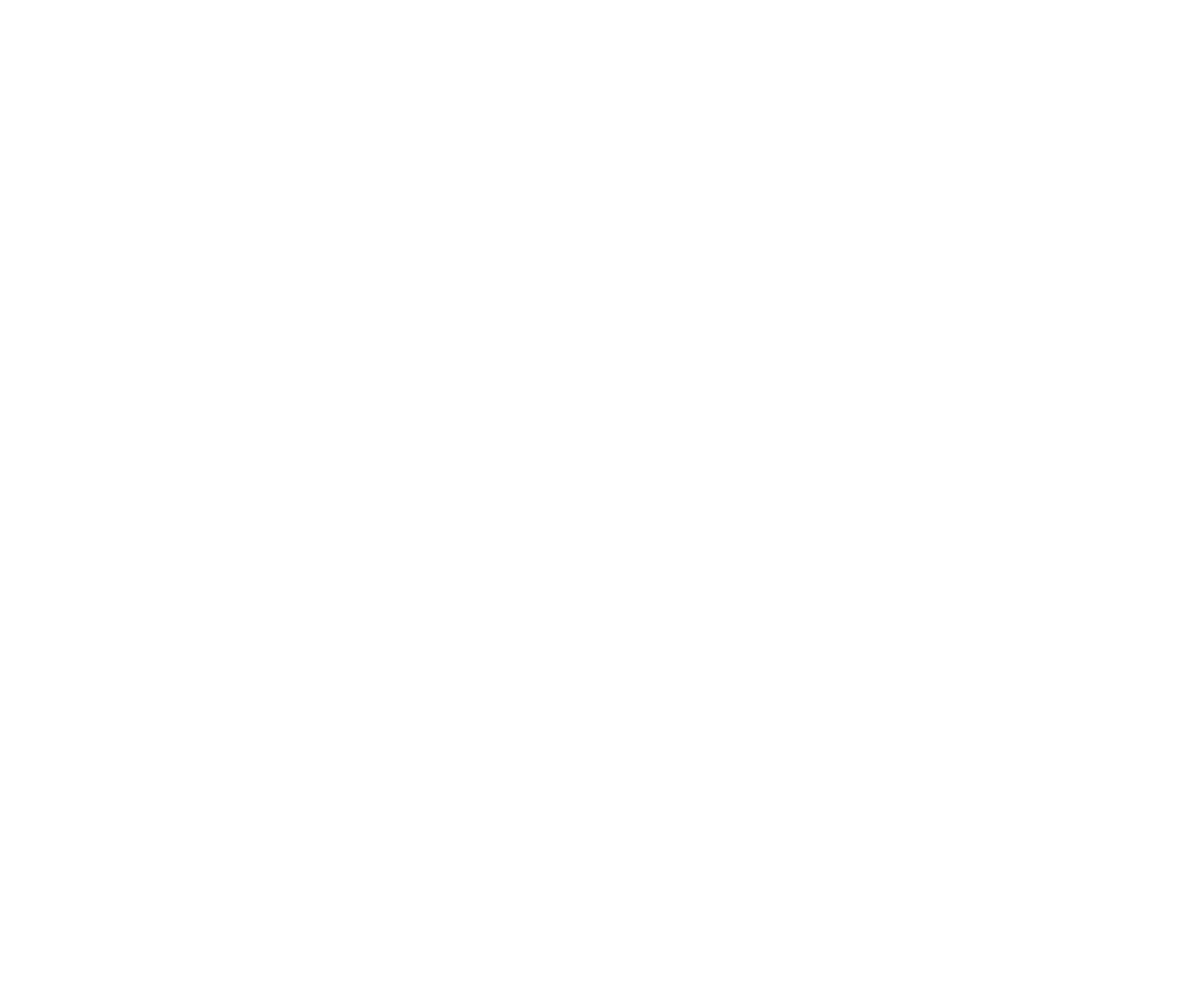
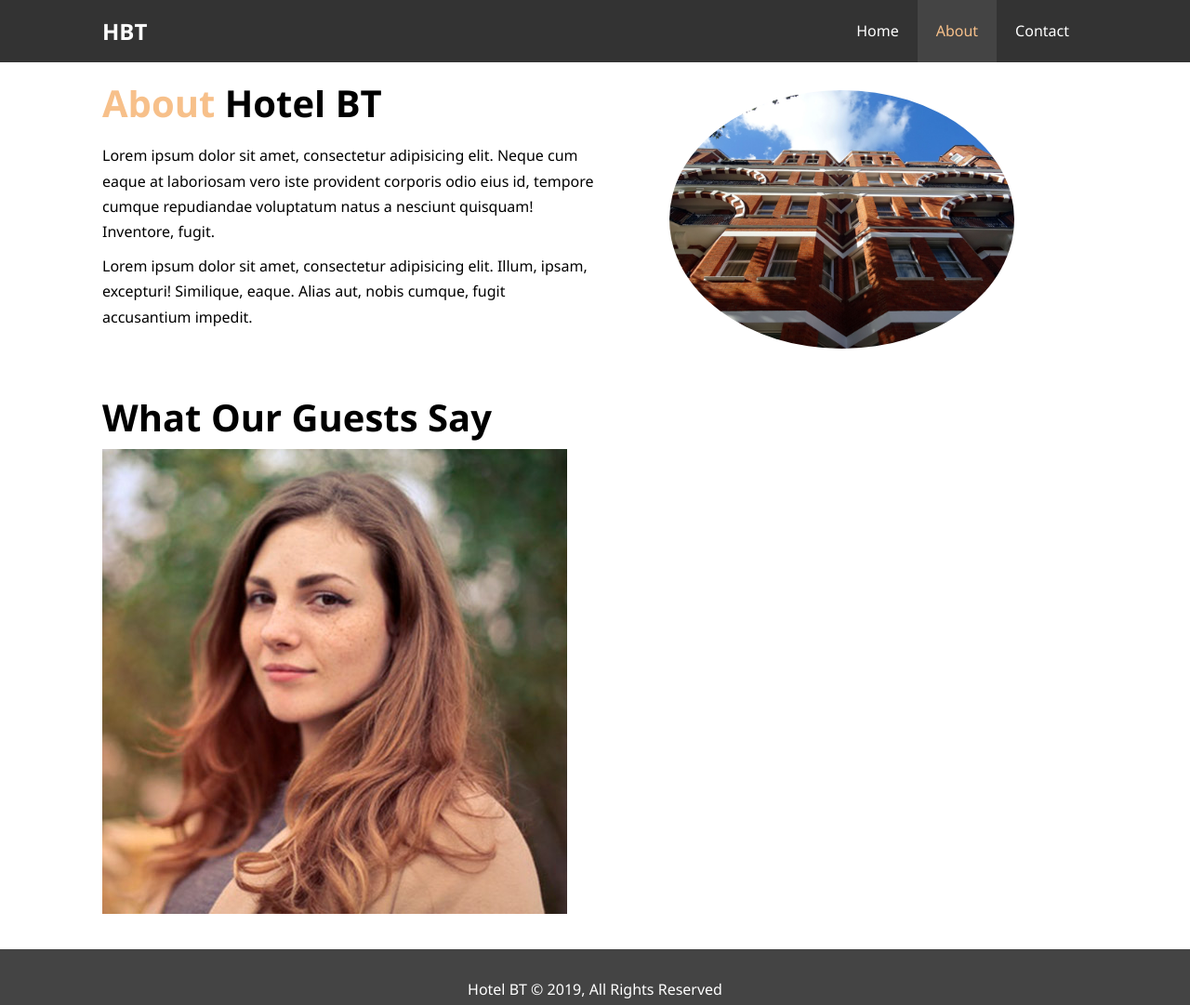
Before and after one commit to JoeQuattrone/hbt_hotel, a plain HTML site: page about.html in a window 1280 px wide. Shown: the whole page at 93% size. Before the commit the page ends 800 px from the top, so only its background shows below. Drawn offline with Linux system fonts and the light colour scheme.

Commit message:
style about page

```diff
--- a/about.html
+++ b/about.html
@@ -0,0 +1,52 @@
+<!DOCTYPE html>
+<html lang="en" dir="ltr">
+  <head>
+    <meta charset="utf-8">
+    <meta name="description" content="Welcome to the most extraordinary hotel in Boston Massachusetts">
+    <meta name="keywords" content="hotel, boston hotel, new endgland hotel">
+    <link rel="stylesheet" type="text/css" href="css/style.css" />
+    <title>Hotel BT | About</title>
+  </head>
+  <body>
+    <header>
+      <nav id="navbar">
+        <div class="container">
+          <h1 class="logo"><a href="index.html">HBT</a></h1>
+          <ul>
+            <li><a href="index.html">Home</a></li>
+            <li><a href="about.html" class="current">About</a></li>
+            <li><a href="contact.html">Contact</a></li>
+          </ul>
+        </div>
+      </nav>
+    </header>
+
+    <section id="about-info" class="bg-light py-3">
+      <div class="container">
+        <div class="info-left">
+          <h1 class="l-heading"><span class="text-primary">About</span> Hotel BT</h1>
+          <p>Lorem ipsum dolor sit amet, consectetur adipisicing elit. Neque cum eaque at laboriosam vero iste provident corporis odio eius id, tempore cumque repudiandae voluptatum natus a nesciunt quisquam! Inventore, fugit.</p>
+          <p>Lorem ipsum dolor sit amet, consectetur adipisicing elit. Illum, ipsam, excepturi! Similique, eaque. Alias aut, nobis cumque, fugit accusantium impedit.</p>
+        </div>
+        <div class="info-right">
+          <img src="./images/photo-2.jpg" alt="">
+        </div>
+      </div>
+    </section>
+
+    <div class="clr"></div>
+
+    <section id="testimonials" class="py-3">
+      <div class="container">
+        <h2 class="l-heading">What Our Guests Say</h2>
+        <div class="testimonial">
+          <img src="./images/person-1.jpg" alt="Samantha">
+        </div>
+      </div>
+    </section>
+
+    <footer id="main-footer">
+      <p>Hotel BT &copy; 2019, All Rights Reserved</p>
+    </footer>
+  </body>
+</html>
--- a/css/style.css
+++ b/css/style.css
@@ -78,6 +78,16 @@ p {
 .clr {
   clear: both;
 }
+
+.l-heading {
+  font-size: 40px;
+}
+
+/* padding */
+.py-1 { padding: 10px 0;}
+.py-2 { padding: 20px 0;}
+.py-3 { padding: 30px 0;}
+
 /* Navbar */
 
 #navbar {
@@ -174,6 +184,27 @@ p {
   margin-bottom: 10px;
 }
 
+/* About Info */
+#about-info .info-right {
+  float: right;
+  width: 50%;
+  /* min-height: 100%; */
+}
+
+#about-info .info-right img {
+  width: 70%;
+  margin: auto;
+  display: block;
+  border-radius: 50%;
+}
+
+#about-info .info-left {
+  float: left;
+  width: 50%;
+  /* min-height: 100%; */
+}
+
+
 /* Footer */
 #main-footer {
   text-align: center;
```
